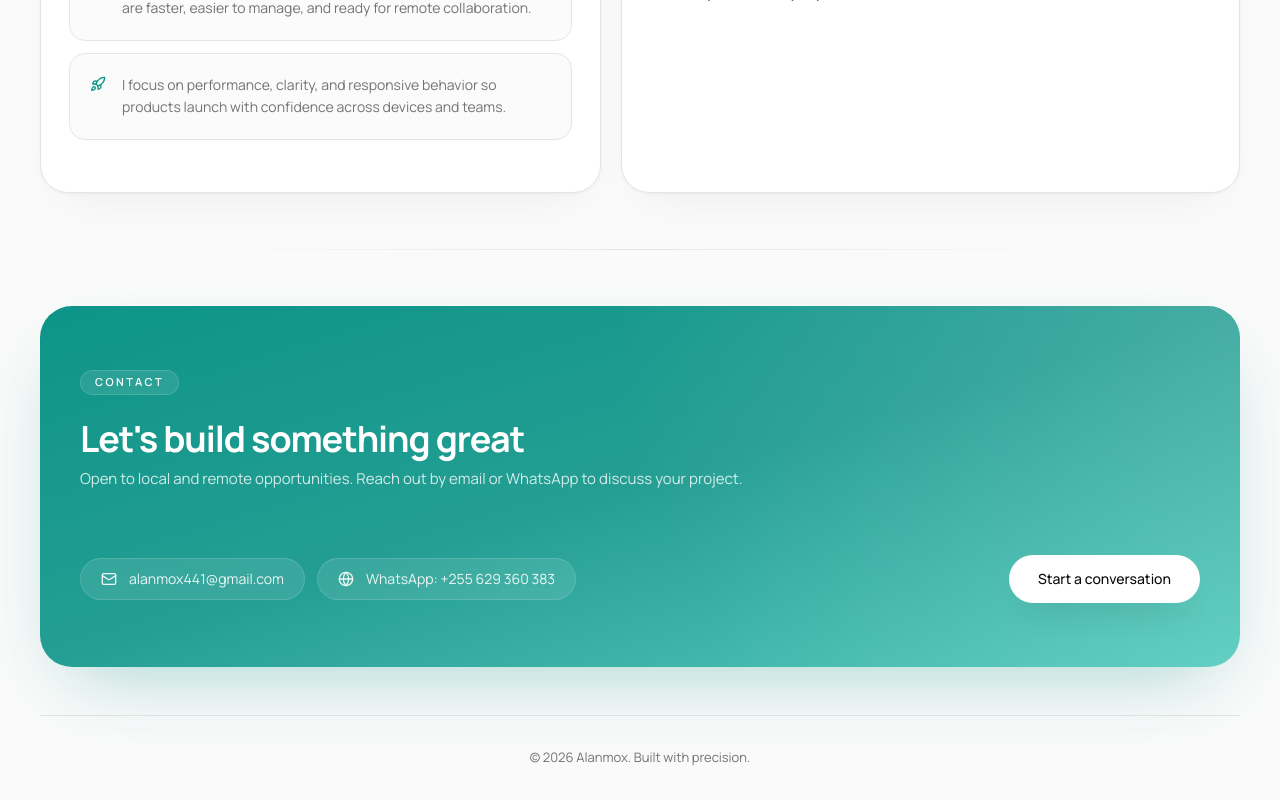
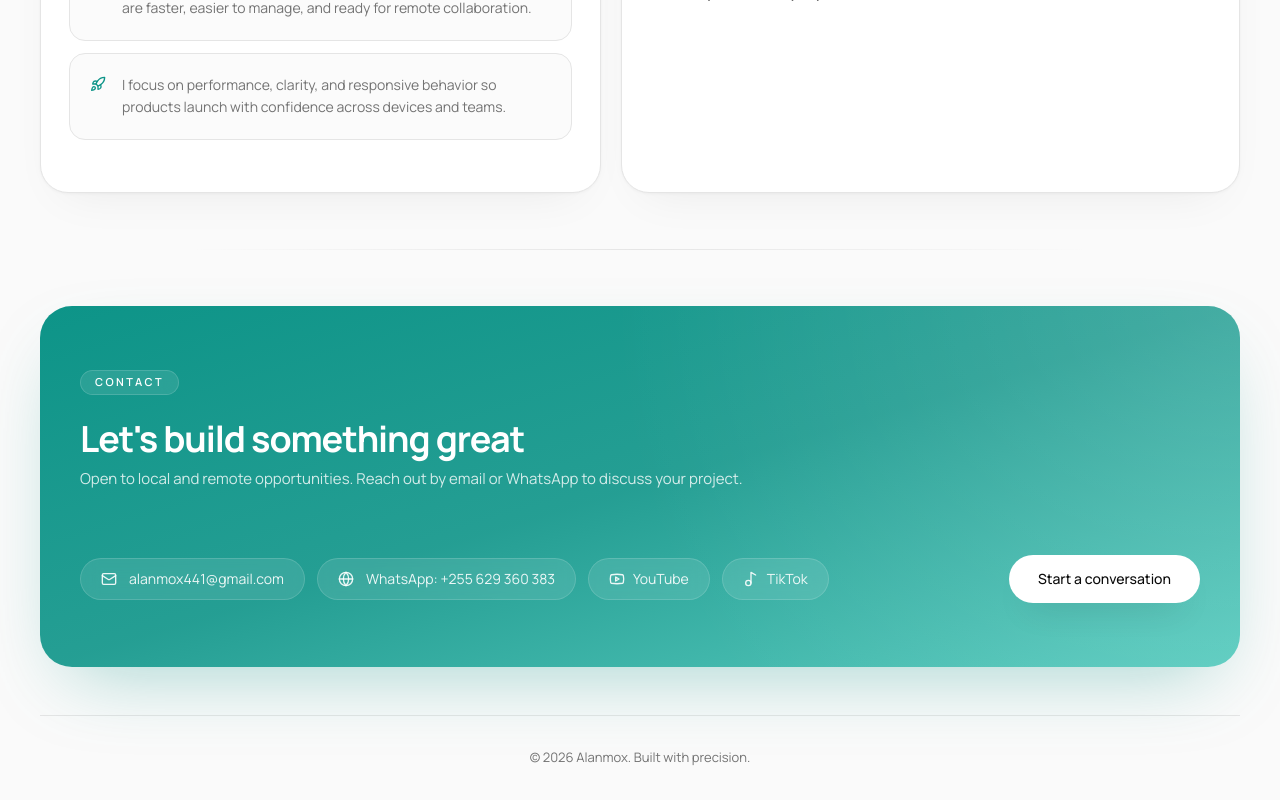
Before and after one commit to alanmox/My-portfolio, a Next.js app: page / in a window 1280 px wide. Shown: the part 4798-5598 px from the top of the page. Built offline with nearby package versions, Linux system fonts and the light colour scheme.

Commit message:
Add YouTube and TikTok social links to contact section

```diff
--- a/app/page.tsx
+++ b/app/page.tsx
@@ -7,9 +7,11 @@ import {
   Globe,
   Mail,
   MoveRight,
+  Music2,
   Rocket,
   Sparkles,
   Wrench,
+  Youtube,
 } from 'lucide-react'
 
 import { Accordion, AccordionContent, AccordionItem, AccordionTrigger } from '@/components/ui/accordion'
@@ -591,6 +593,18 @@ export default function HomePage() {
                   <Globe className="size-4" />
                   <span>WhatsApp: +255 629 360 383</span>
                 </div>
+                <div className="flex w-full items-center gap-2 rounded-full border border-white/15 bg-white/10 px-5 py-2.5 backdrop-blur-sm sm:w-auto">
+                  <Link href="https://youtube.com/@alanmox" target="_blank" rel="noreferrer" className="flex items-center gap-2 text-sm text-white/90 transition-colors hover:text-white" aria-label="YouTube">
+                    <Youtube className="size-4" />
+                    <span>YouTube</span>
+                  </Link>
+                </div>
+                <div className="flex w-full items-center gap-2 rounded-full border border-white/15 bg-white/10 px-5 py-2.5 backdrop-blur-sm sm:w-auto">
+                  <Link href="https://tiktok.com/@alanmox" target="_blank" rel="noreferrer" className="flex items-center gap-2 text-sm text-white/90 transition-colors hover:text-white" aria-label="TikTok">
+                    <Music2 className="size-4" />
+                    <span>TikTok</span>
+                  </Link>
+                </div>
               </div>
               <Button
                 asChild
```
